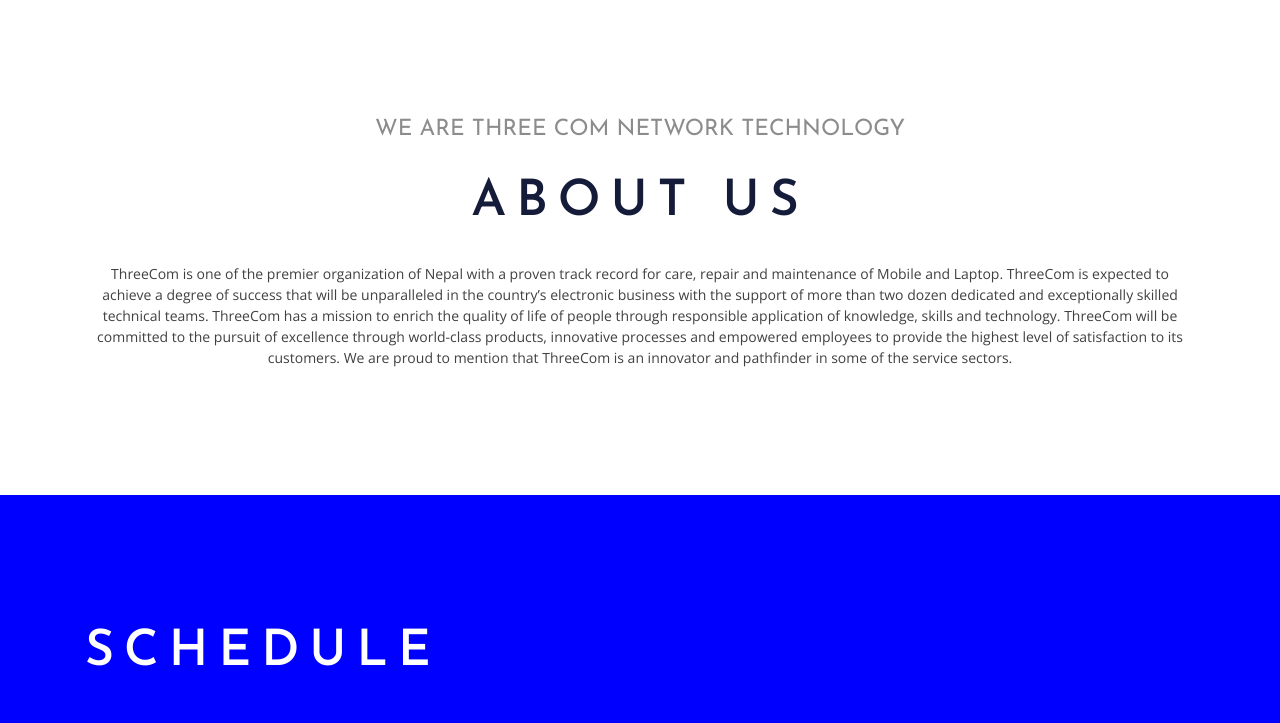
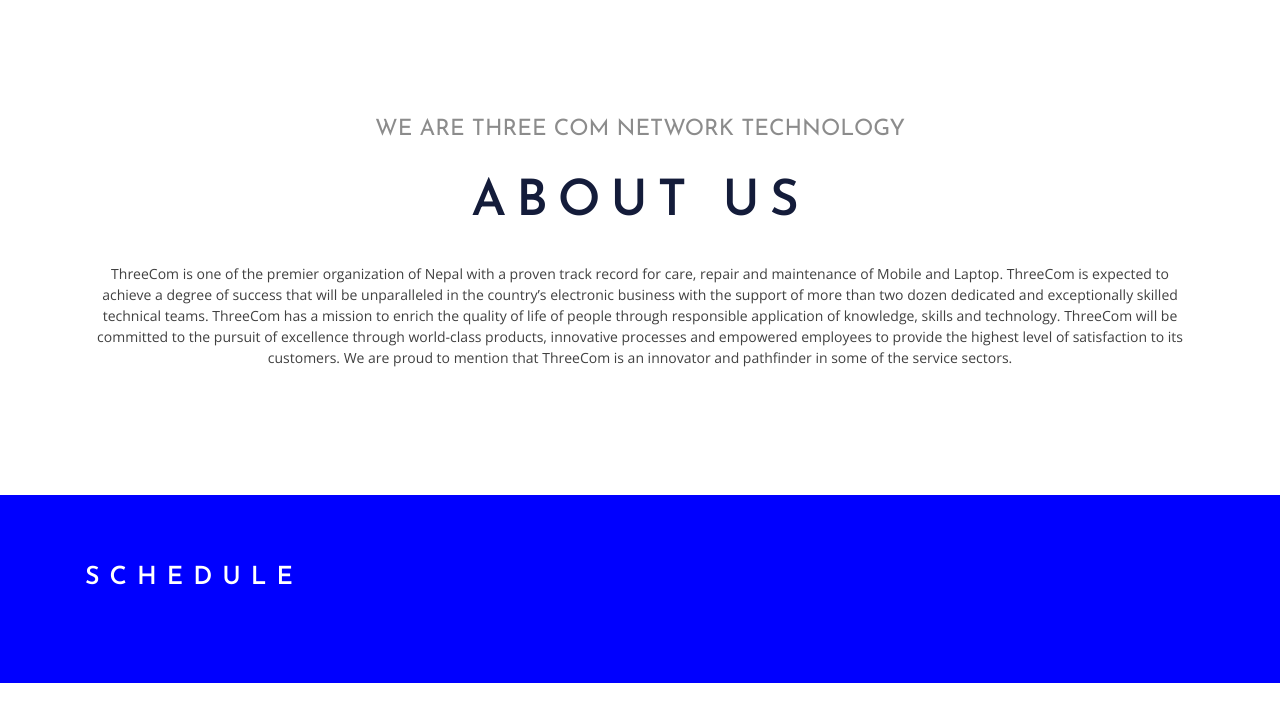
Before and after one commit to haririjal/School, a website built with webpack: page src/index.html in a window 1280 px wide. Shown: the part 77-800 px from the top of the page. Built offline with nearby package versions, Linux system fonts and the light colour scheme.

Commit message:
Fix: section Schedule

```diff
--- a/src/css/pages/_index.scss
+++ b/src/css/pages/_index.scss
@@ -44,6 +44,7 @@
 // SECTION schedule
 .section-schedule {
   background-color: blue;
+  padding: 60px 0;
   &-content {
     height: 100%;
     display: flex;
@@ -57,7 +58,7 @@
       > header {
         .section-subheader {
           color:white;
-          font-size: 50px;
+          font-size: 25px;
           letter-spacing: 10px;
           text-transform: uppercase;
           margin-bottom: 30px;
```
